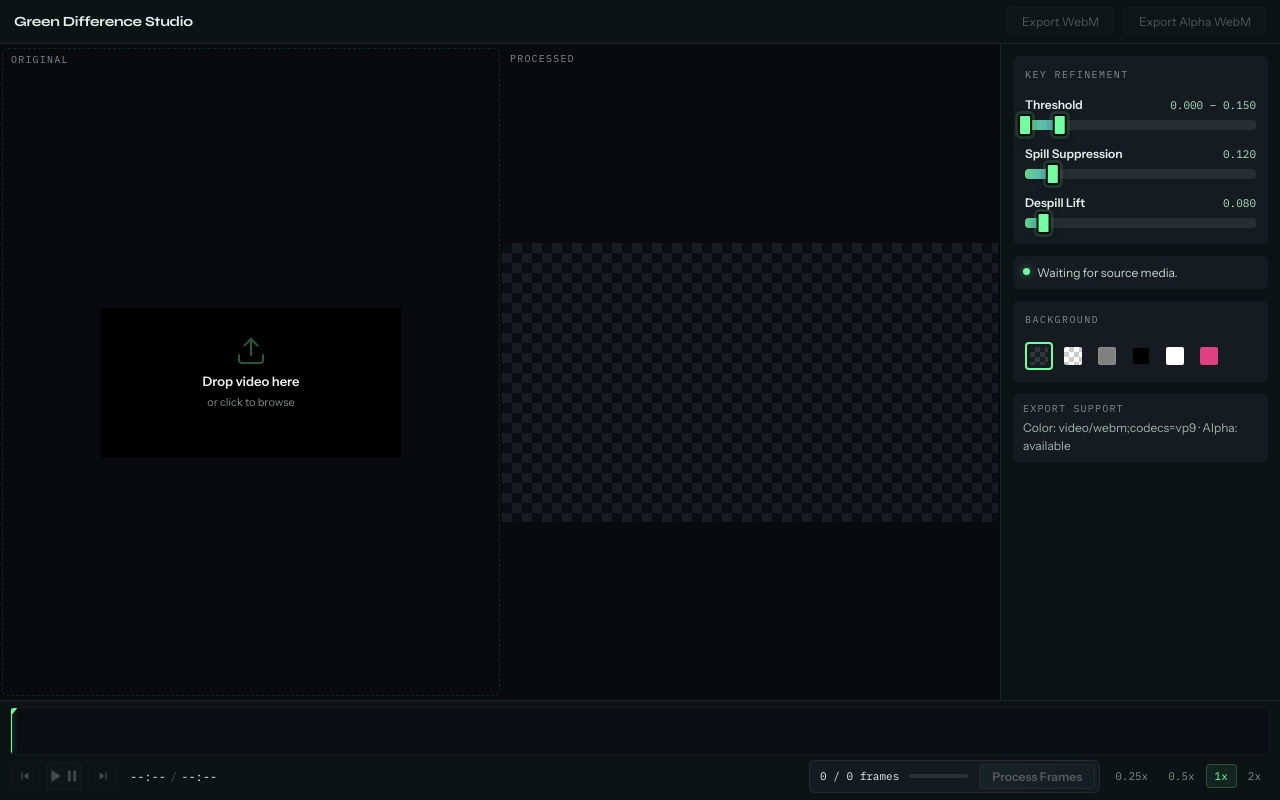
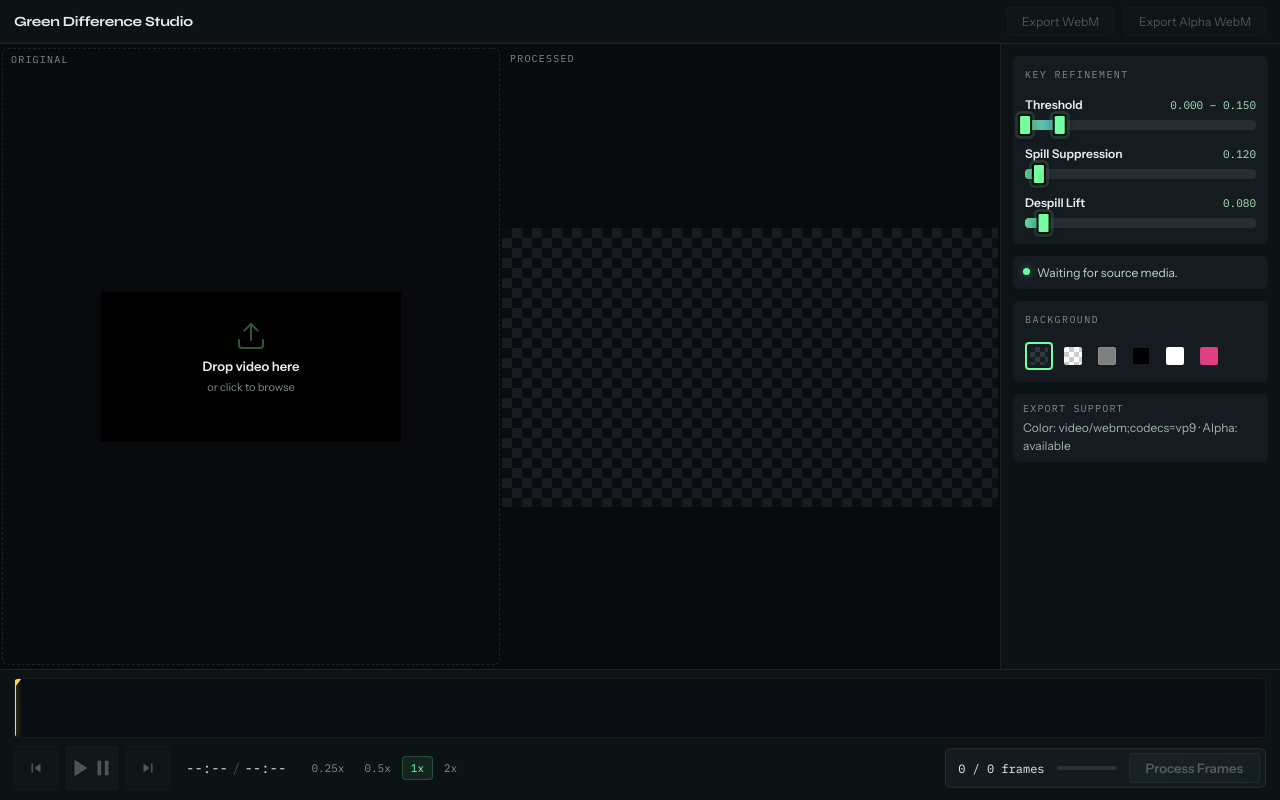
Before and after one commit to deepcorelabs/green-difference-studio, a website built with Vite: page index.html in a window 1280 px wide. Built offline with nearby package versions, Linux system fonts and the light colour scheme; what @jaames/iro would draw is missing.

Commit message:
Enhance tooltip functionality and UI elements
- Replaced title attributes with data-tip for tooltips in index.html and main.js for better accessibility.
- Updated CSS to style tooltips using data attributes, improving visual feedback on hover.
- Added speed control buttons to the footer for frame processing, enhancing user experience.
- Adjusted various UI elements for improved layout and responsiveness, including button sizes and padding.

```diff
--- a/index.html
+++ b/index.html
@@ -16,10 +16,10 @@
         <h1>Green Difference Studio</h1>
         <div class="topbar-right">
           <span id="video-name" class="topbar-file"></span>
-          <div class="tooltip-wrap" id="wrap-export-webm" title="Process frames first to enable export.">
+          <div class="tooltip-wrap" id="wrap-export-webm" data-tip="Process frames first to enable export.">
             <button id="export-webm-button" class="btn" disabled>Export WebM</button>
           </div>
-          <div class="tooltip-wrap" id="wrap-export-alpha" title="Process frames first to enable export.">
+          <div class="tooltip-wrap" id="wrap-export-alpha" data-tip="Process frames first to enable export.">
             <button id="export-alpha-button" class="btn" disabled>Export Alpha WebM</button>
           </div>
         </div>
@@ -135,6 +135,13 @@
             <span id="total-time" class="time-code">--:--</span>
           </div>
 
+          <div class="speed-group">
+            <button class="speed-btn" data-speed="0.25">0.25x</button>
+            <button class="speed-btn" data-speed="0.5">0.5x</button>
+            <button class="speed-btn active" data-speed="1">1x</button>
+            <button class="speed-btn" data-speed="2">2x</button>
+          </div>
+
           <span id="meta-info" class="transport-meta"></span>
 
           <div class="transport-spacer"></div>
@@ -143,13 +150,6 @@
             <span class="process-status" id="process-status-text">0 / 0 frames</span>
             <div class="process-meter"><div id="processing-fill" class="process-meter-fill"></div></div>
             <button id="process-button" class="btn btn-process" disabled>Process Frames</button>
-          </div>
-
-          <div class="speed-group">
-            <button class="speed-btn" data-speed="0.25">0.25x</button>
-            <button class="speed-btn" data-speed="0.5">0.5x</button>
-            <button class="speed-btn active" data-speed="1">1x</button>
-            <button class="speed-btn" data-speed="2">2x</button>
           </div>
         </div>
       </footer>
--- a/src/main.js
+++ b/src/main.js
@@ -102,7 +102,7 @@ const thresholdSlider = noUiSlider.create(document.querySelector("#threshold-sli
 const spillSlider = noUiSlider.create(document.querySelector("#spill-slider"), {
   start: [0.12],
   connect: [true, false],
-  range: { min: 0, max: 1 },
+  range: { min: 0, max: 2 },
   step: 0.001,
 });
 
@@ -195,8 +195,8 @@ function updateButtons() {
   el.exportWebmButton.disabled = !hasBuffer || busy() || !exportSupport.color.supported;
   el.exportAlphaButton.disabled = !hasBuffer || busy() || !exportSupport.alpha.supported;
 
-  el.wrapExportWebm.title = !exportSupport.color.supported ? "WebM export not supported in this browser." : (!hasBuffer ? "Process frames first to enable export." : "");
-  el.wrapExportAlpha.title = !exportSupport.alpha.supported ? "Alpha WebM export not supported in this browser." : (!hasBuffer ? "Process frames first to enable export." : "");
+  el.wrapExportWebm.dataset.tip = !exportSupport.color.supported ? "WebM export not supported in this browser." : (!hasBuffer ? "Process frames first to enable export." : "");
+  el.wrapExportAlpha.dataset.tip = !exportSupport.alpha.supported ? "Alpha WebM export not supported in this browser." : (!hasBuffer ? "Process frames first to enable export." : "");
 
   el.playIcon.hidden = state.playing;
   el.pauseIcon.hidden = !state.playing;
--- a/src/styles.css
+++ b/src/styles.css
@@ -90,15 +90,38 @@ html, body {
 .btn:disabled {
   opacity: 0.3;
   cursor: not-allowed;
-  pointer-events: none;
 }
 
 .tooltip-wrap {
   display: inline-flex;
+  position: relative;
 }
 
-.tooltip-wrap[title] {
-  cursor: help;
+.tooltip-wrap::after {
+  content: attr(data-tip);
+  position: absolute;
+  top: calc(100% + 6px);
+  right: 0;
+  padding: 5px 10px;
+  border-radius: var(--r-sm);
+  background: var(--surface-2);
+  border: 1px solid var(--border);
+  color: var(--text);
+  font-size: 11px;
+  white-space: nowrap;
+  pointer-events: none;
+  opacity: 0;
+  transition: opacity 120ms;
+  z-index: 100;
+}
+
+.tooltip-wrap:hover::after {
+  opacity: 1;
+}
+
+.tooltip-wrap:not([data-tip])::after,
+.tooltip-wrap[data-tip=""]::after {
+  display: none;
 }
 
 .btn-process {
@@ -459,16 +482,16 @@ label.viewer.drag-active {
   flex-shrink: 0;
   background: var(--surface);
   border-top: 1px solid var(--border);
-  padding: 6px 10px 8px;
+  padding: 8px 14px 10px;
   display: flex;
   flex-direction: column;
-  gap: 5px;
+  gap: 8px;
 }
 
 .timeline-container {
   position: relative;
   width: 100%;
-  height: 48px;
+  height: 60px;
   border-radius: var(--r-sm);
   overflow: hidden;
   cursor: pointer;
@@ -525,8 +548,8 @@ label.viewer.drag-active {
   position: absolute;
   top: -1px;
   left: -7px;
-  fill: var(--accent);
-  filter: drop-shadow(0 1px 2px rgba(0,0,0,.6));
+  fill: #ffdd33;
+  filter: drop-shadow(0 2px 4px rgba(0, 0, 0, 0.8));
 }
 
 .playhead-line {
@@ -535,23 +558,23 @@ label.viewer.drag-active {
   left: -1px;
   width: 2px;
   height: 100%;
-  background: var(--accent);
-  box-shadow: 0 0 6px rgba(114, 255, 159, 0.45);
+  background: #ffdd33;
+  box-shadow: 0 0 6px rgba(255, 221, 51, 0.6);
 }
 
 .transport {
   display: flex;
   align-items: center;
-  gap: 6px;
-  height: 32px;
+  gap: 8px;
+  height: 44px;
 }
 
 .tbtn {
   display: flex;
   align-items: center;
   justify-content: center;
-  width: 30px;
-  height: 28px;
+  width: 44px;
+  height: 44px;
   padding: 0;
   border: 1px solid var(--border);
   border-radius: var(--r-sm);
@@ -561,34 +584,77 @@ label.viewer.drag-active {
   transition: border-color 100ms, background 100ms, opacity 100ms;
 }
 
+.tbtn svg {
+  width: 18px;
+  height: 18px;
+}
+
 .tbtn:hover:not(:disabled) {
   border-color: rgba(114, 255, 159, 0.35);
   background: rgba(114, 255, 159, 0.06);
 }
 
-.tbtn:disabled { opacity: 0.25; cursor: not-allowed; }
+.tbtn:disabled {
+  opacity: 0.3;
+  cursor: not-allowed;
+}
 
 .tbtn-play {
-  width: 36px;
+  width: 52px;
   background: rgba(114, 255, 159, 0.08);
+}
+
+.tbtn-play svg {
+  width: 22px;
+  height: 22px;
 }
 
 .transport-time {
   display: flex;
+  align-items: center;
   gap: 4px;
-  margin-left: 6px;
+  margin-left: 8px;
   font-family: "IBM Plex Mono", monospace;
-  font-size: 12px;
+  font-size: 14px;
 }
 
 .time-code { color: #c0e0d0; }
 .time-sep { color: var(--muted); opacity: 0.5; }
 
+.speed-group {
+  display: flex;
+  gap: 2px;
+  margin-left: 8px;
+}
+
+.speed-btn {
+  padding: 8px 12px;
+  border: 1px solid transparent;
+  border-radius: var(--r-sm);
+  background: transparent;
+  color: var(--muted);
+  font-family: "IBM Plex Mono", monospace;
+  font-size: 13px;
+  cursor: pointer;
+  transition: color 100ms, background 100ms, border-color 100ms;
+}
+
+.speed-btn:hover {
+  color: var(--text);
+  background: rgba(255, 255, 255, 0.04);
+}
+
+.speed-btn.active {
+  color: var(--accent);
+  background: rgba(114, 255, 159, 0.08);
+  border-color: rgba(114, 255, 159, 0.2);
+}
+
 .transport-meta {
   font-family: "IBM Plex Mono", monospace;
-  font-size: 11px;
+  font-size: 12px;
   color: var(--muted);
-  margin-left: 8px;
+  margin-left: 12px;
 }
 
 .transport-spacer { flex: 1; }
@@ -596,16 +662,16 @@ label.viewer.drag-active {
 .process-group {
   display: flex;
   align-items: center;
-  gap: 10px;
+  gap: 12px;
   background: var(--surface-2);
-  padding: 3px 4px 3px 10px;
+  padding: 4px 5px 4px 12px;
   border-radius: var(--r);
   border: 1px solid var(--border);
 }
 
 .process-status {
   font-family: "IBM Plex Mono", monospace;
-  font-size: 11px;
+  font-size: 12px;
   color: var(--text);
   white-space: nowrap;
 }
@@ -626,7 +692,8 @@ label.viewer.drag-active {
 }
 
 .btn-process {
-  padding: 4px 12px;
+  padding: 6px 16px;
+  font-size: 13px;
   margin: 0;
   width: auto;
 }
```
